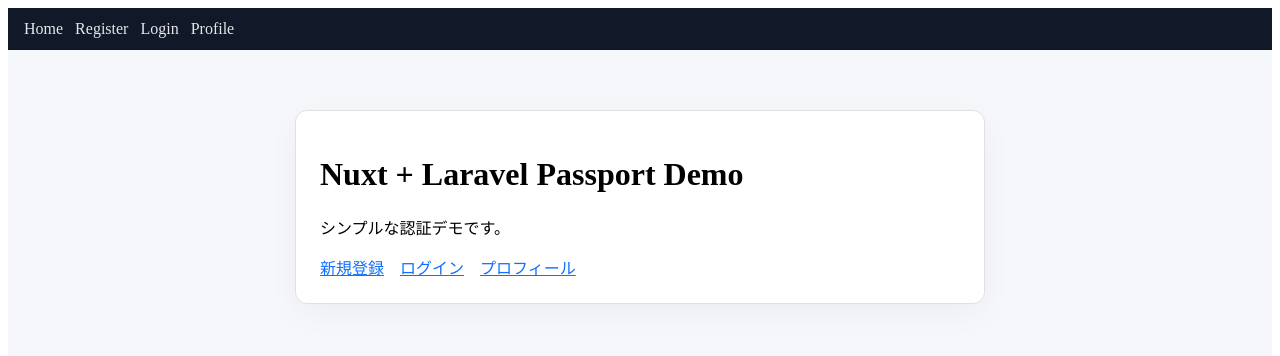
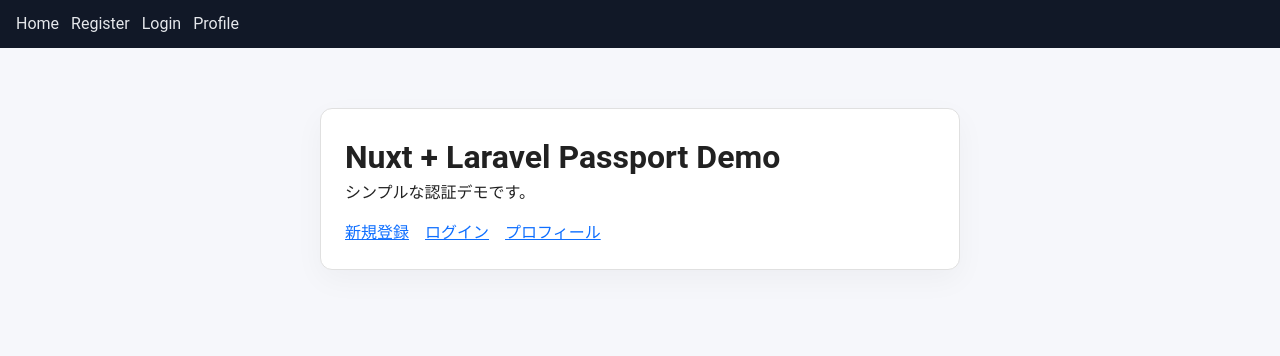
Before and after one commit to mg1986jp/socketio-test-laravel-nuxt, a Nuxt app in the folder nuxt/: page / in a window 1280 px wide. Shown: the top 356 px of the page. Built offline with nearby package versions, Linux system fonts and the light colour scheme.

Commit message:
Vuetify導入とスナックバーによるフラッシュ表示を追加

```diff
--- a/nuxt/app.vue
+++ b/nuxt/app.vue
@@ -5,9 +5,24 @@
   { to: '/login', label: 'Login' },
   { to: '/profile', label: 'Profile' },
 ]
+
+const { message, color } = useFlash()
+const snack = ref(false)
+
+watch(message, (val) => {
+  if (val) {
+    snack.value = true
+  }
+})
+
+const closeSnack = () => {
+  snack.value = false
+  message.value = ''
+}
 </script>
 
 <template>
+  <v-app>
     <div class="layout">
       <header class="header">
         <NuxtLink v-for="link in navLinks" :key="link.to" :to="link.to">
@@ -17,7 +32,22 @@
       <main>
         <NuxtPage />
       </main>
+      <client-only>
+        <v-snackbar
+          v-model="snack"
+          :color="color"
+          timeout="3000"
+          multi-line
+          location="top"
+        >
+          {{ message }}
+          <template #actions>
+            <v-btn icon="mdi-close" variant="text" @click="closeSnack" />
+          </template>
+        </v-snackbar>
+      </client-only>
     </div>
+  </v-app>
 </template>
 
 <style scoped>
--- /dev/null
+++ b/nuxt/composables/useFlash.ts
@@ -0,0 +1,17 @@
+type FlashColor = 'info' | 'success' | 'warning' | 'error'
+
+export const useFlash = () => {
+  const message = useState<string>('flash_message', () => '')
+  const color = useState<FlashColor>('flash_color', () => 'info')
+
+  const setFlash = (msg: string, lvl: FlashColor = 'info') => {
+    message.value = msg
+    color.value = lvl
+  }
+
+  return {
+    message,
+    color,
+    setFlash,
+  }
+}
--- /dev/null
+++ b/nuxt/middleware/auth.global.ts
@@ -0,0 +1,19 @@
+export default defineNuxtRouteMiddleware((to) => {
+  const { token } = useAuth()
+  const { setFlash } = useFlash()
+
+  const isAuthenticated = Boolean(token.value)
+  const isAuthPage = to.path === '/login' || to.path === '/register'
+  const isVuetifyTest = to.path === '/vuetify-test'
+
+  // 未ログインならログイン/登録以外へはリダイレクト
+  if (!isAuthenticated && !isAuthPage && !isVuetifyTest) {
+    setFlash('ログインが必要です', 'warning')
+    return navigateTo('/login')
+  }
+
+  // ログイン済みでログイン/登録へ行こうとしたらプロフィールへ
+  if (isAuthenticated && isAuthPage) {
+    return navigateTo('/profile')
+  }
+})
--- a/nuxt/nuxt.config.ts
+++ b/nuxt/nuxt.config.ts
@@ -1,3 +1,6 @@
+import { defineNuxtConfig } from 'nuxt/config'
+import vuetify, { transformAssetUrls } from 'vite-plugin-vuetify'
+
 // https://nuxt.com/docs/api/configuration/nuxt-config
 export default defineNuxtConfig({
   compatibilityDate: '2025-07-15',
@@ -7,4 +10,24 @@
       apiBase: process.env.NUXT_PUBLIC_API_BASE || 'http://localhost:8080/api',
     },
   },
+  build: {
+    transpile: ['vuetify'],
+  },
+  modules: [
+    async (_options, nuxt) => {
+      nuxt.hooks.hook('vite:extendConfig', (config) => {
+        // @ts-ignore
+        config.plugins ||= []
+        // @ts-ignore
+        config.plugins.push(vuetify({ autoImport: true }))
+      })
+    },
+  ],
+  vite: {
+    vue: {
+      template: {
+        transformAssetUrls,
+      },
+    },
+  },
 })
--- a/nuxt/package.json
+++ b/nuxt/package.json
@@ -12,6 +12,10 @@
   "dependencies": {
     "nuxt": "^4.2.2",
     "vue": "^3.5.25",
-    "vue-router": "^4.6.4"
+    "vue-router": "^4.6.4",
+    "vuetify": "^3.11.4"
+  },
+  "devDependencies": {
+    "vite-plugin-vuetify": "^2.1.2"
   }
 }
--- /dev/null
+++ b/nuxt/plugins/vuetify.ts
@@ -0,0 +1,14 @@
+import 'vuetify/styles'
+import { createVuetify } from 'vuetify'
+import * as components from 'vuetify/components'
+import * as directives from 'vuetify/directives'
+import { defineNuxtPlugin } from '#app'
+
+export default defineNuxtPlugin((nuxtApp) => {
+  const vuetify = createVuetify({
+    components,
+    directives,
+  })
+
+  nuxtApp.vueApp.use(vuetify)
+})
```
Also changed, not shown: 1 other file (tests, documents, lock files or other folders). Lines whose indentation alone changed are shown as unchanged.
